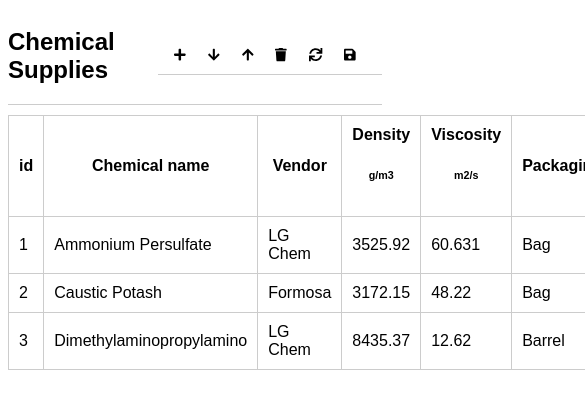
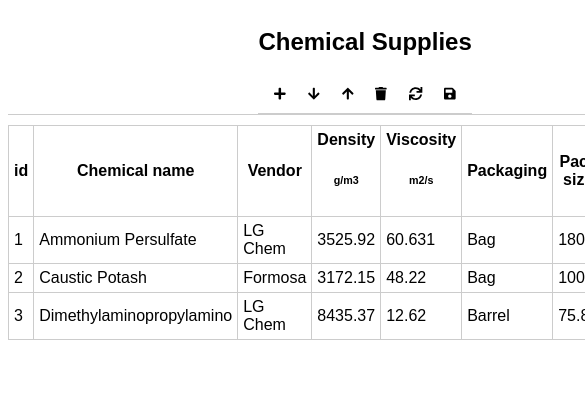
Before and after one commit to mak-ops/chem_inventory_sys, a plain HTML site: page index.html in a window 390 px wide. Shown: the top 408 px of the page, 585 px wide, since content can reach past the window. Drawn offline with Linux system fonts and the light colour scheme.

Commit message:
fix:mobile_responsive

```diff
--- a/data.js
+++ b/data.js
@@ -77,7 +77,6 @@ function generateRows() {
 
 // initial table generation
 loadData();
-
 generateRows();
 
 // add event listeners to sort buttons
--- a/index.html
+++ b/index.html
@@ -3,6 +3,7 @@
 <head>
   <meta charset="UTF-8">
   <title>Chemical Table</title>
+  <meta name="viewport" content="width=device-width, initial-scale=1.0">
   <link rel="stylesheet" href="style.css">
   <script defer src="https://use.fontawesome.com/releases/v5.0.13/js/all.js"></script>
 </head>
@@ -14,7 +15,6 @@
     <button class="add-btn" title="Add Row"><i class="fas fa-plus"></i></button>
     <button class="down-btn" title="Move Row Down"><i class="fas fa-arrow-down"></i></button>
     <button class="up-btn" title="Move Row Up"><i class="fas fa-arrow-up"></i></button>
-
     <button class="delete-btn" title="Delete Row"><i class="fas fa-trash"></i></button>
     <button class="refresh-btn" title="Refresh Data"><i class="fas fa-sync"></i></button>
     <button class="save-btn" title="Save Data"><i class="fas fa-save"></i></button>
--- a/style.css
+++ b/style.css
@@ -1,27 +1,47 @@
 body {
   font-family: sans-serif;
 }
-.header{
+html{
+  @media (max-width: 767px){
+    display: flex;
+  }
+}
+.header {
   display: flex;
   align-items: center;
   justify-content: space-between;
   border-bottom: 1px solid #ccc;
 
+  @media (max-width: 767px){
+    display: flex;
+    width: 100%;
+    flex-direction: column;
+    text-align: center;
+  }
 }
+
 .toolbar {
   display: flex;
   align-items: center;
   justify-content: flex-start;
   padding: 10px;
   border-bottom: 1px solid #ccc;
+
+  @media (max-width: 767px){
+    padding: 5px;
+    /* flex-wrap: wrap; */
+    justify-content: center;
+  }
 }
-
 
 .toolbar button {
   margin-right: 10px;
   background: none;
   border: none;
   cursor: pointer;
+  @media (max-width: 767px){
+    margin: 5px;
+  }
 }
 
 .toolbar button i {
@@ -46,6 +66,9 @@ table th,
 table td {
   padding: 10px;
   border: 1px solid #ccc;
+  @media (max-width: 767px){
+    padding: 5px;
+  }
 }
 
 table th {
```
